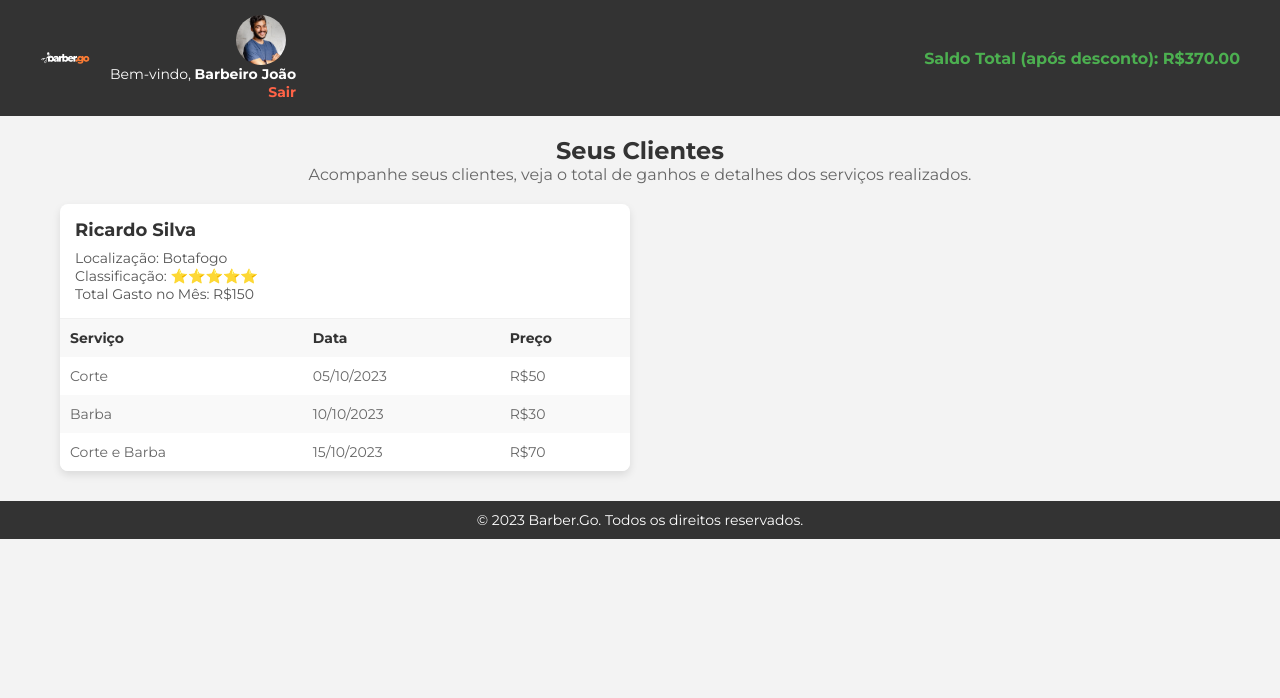
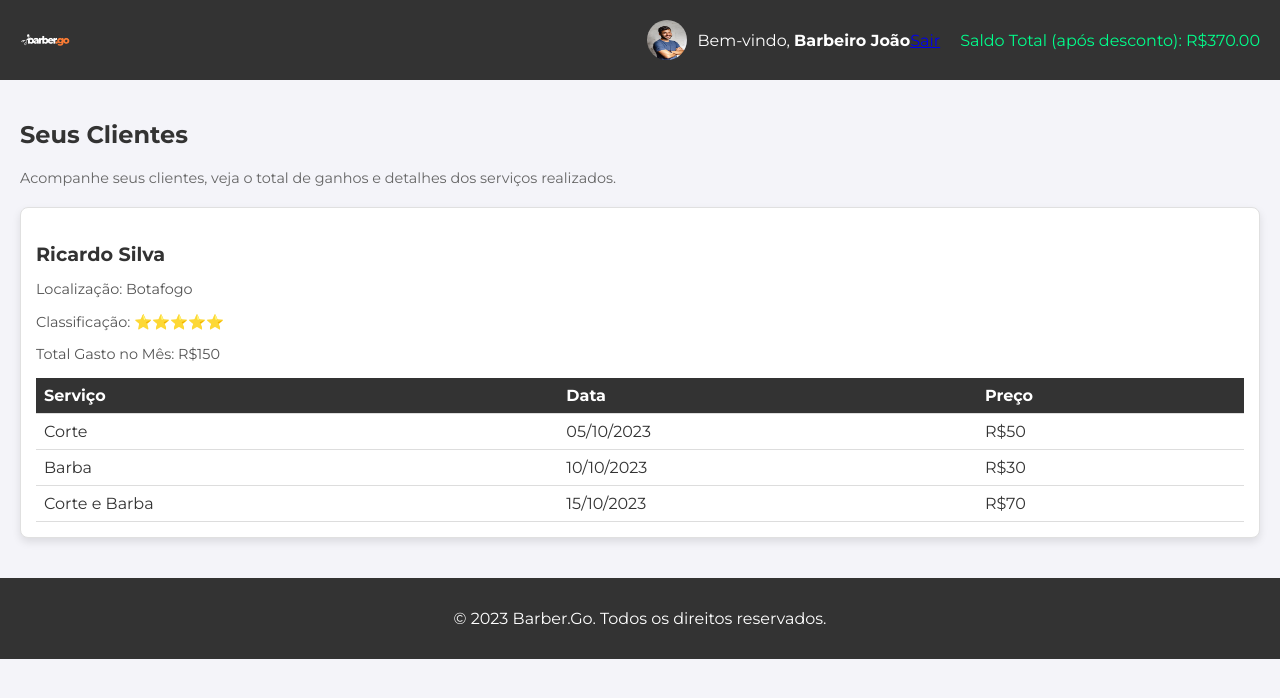
Before and after one commit to carolcruzds/baber.go, a plain HTML site: page barber/barbeiro.html in a window 1280 px wide. Drawn offline with Linux system fonts and the light colour scheme.

Commit message:
melhorias

```diff
--- a/barber/style/barbeiros.css
+++ b/barber/style/barbeiros.css
@@ -1,174 +1,131 @@
-/* Reset básico */
-* {
+       body, html {
             margin: 0;
             padding: 0;
-    box-sizing: border-box;
             font-family: 'Montserrat', sans-serif;
-}
-
-/* Estilos gerais */
-body {
-    background-color: #f3f3f3;
-    color: #333;
+            background-color: #f4f4f9;
         }
 
         /* Header */
         header {
             background-color: #333;
             color: #fff;
-    padding: 15px 20px;
-    display: flex;
-    align-items: center;
-    justify-content: space-between;
+            padding: 20px;
         }
 
         .header-content {
             display: flex;
+            justify-content: space-between;
             align-items: center;
-    width: 100%;
-    max-width: 1200px;
-    margin: 0 auto;
         }
 
-.logo {
+        .header-content img.logo {
             width: 50px;
-    margin-right: 20px;
+            height: auto;
+            margin-right: 10px;
         }
 
         .top-bar {
             display: flex;
             align-items: center;
-    justify-content: space-between;
-    flex-grow: 1;
         }
 
-.profile, .info {
+        .profile {
             display: flex;
-    flex-direction: column;
-    align-items: flex-end;
+            align-items: center;
+            margin-right: 20px;
+        }
+
+        .profile img.barber-photo {
+            width: 40px;
+            height: 40px;
+            border-radius: 50%;
+            margin-right: 10px;
         }
 
         .profile p {
-    font-size: 14px;
-}
-
-.profile a {
-    color: #ff6347;
-    text-decoration: none;
-    font-weight: bold;
-}
-
-.profile a:hover {
-    text-decoration: underline;
+            margin: 0;
+            color: #fff;
         }
 
         .info p {
-    font-size: 16px;
-    font-weight: bold;
-    color: #4caf50;
+            margin: 0;
+            font-size: 1rem;
+            color: #00ff8c;
         }
 
         /* Main container */
         .container {
-    max-width: 1200px;
-    margin: 20px auto;
-    padding: 0 20px;
-}
-
-/* Overview */
-.overview {
-    text-align: center;
-    margin-bottom: 20px;
+            padding: 20px;
         }
 
         .overview h2 {
-    font-size: 24px;
             color: #333;
         }
 
         .overview p {
-    font-size: 16px;
+            font-size: 0.9rem;
             color: #666;
+            margin-bottom: 20px;
         }
 
-/* Customer list and cards */
+        /* Lista de clientes */
         .customers-list {
             display: grid;
-    grid-template-columns: 1fr 1fr;
+            grid-template-columns: repeat(auto-fit, minmax(300px, 1fr));
             gap: 20px;
         }
 
         .customer-card {
             background-color: #fff;
+            border: 1px solid #e0e0e0;
             border-radius: 8px;
+            padding: 15px;
             box-shadow: 0 4px 8px rgba(0, 0, 0, 0.1);
-    overflow: hidden;
-    transition: transform 0.3s ease;
+            transition: transform 0.2s;
         }
 
         .customer-card:hover {
-    transform: translateY(-5px);
-}
-
-.customer-info {
-    padding: 15px;
-    border-bottom: 1px solid #f0f0f0;
+            transform: scale(1.02);
         }
 
         .customer-info h3 {
-    font-size: 18px;
+            font-size: 1.2rem;
+            margin-bottom: 5px;
             color: #333;
-    margin-bottom: 8px;
         }
 
         .customer-info p {
-    font-size: 14px;
+            font-size: 0.9rem;
             color: #555;
         }
 
-/* Table for services */
+        /* Tabela de serviços */
         .service-table {
             width: 100%;
             border-collapse: collapse;
+            margin-top: 10px;
         }
 
-.service-table th,
-.service-table td {
-    padding: 10px;
+        .service-table th, .service-table td {
+            padding: 8px;
             text-align: left;
-    font-size: 14px;
+            border-bottom: 1px solid #ddd;
         }
 
         .service-table th {
-    background-color: #f8f8f8;
-    font-weight: bold;
-    color: #333;
+            background-color: #333;
+            color: #fff;
         }
 
         .service-table td {
-    background-color: #fff;
-    color: #666;
-}
-
-.service-table tr:nth-child(even) td {
-    background-color: #f9f9f9;
+            color: #333;
         }
 
         /* Footer */
         footer {
-    text-align: center;
-    padding: 10px;
             background-color: #333;
             color: #fff;
-    font-size: 14px;
-    margin-top: 30px;
+            text-align: center;
+            padding: 15px 0;
+            margin-top: 20px;
         }
-
-/* Estilo para a foto do barbeiro no perfil */
-.barber-photo {
-    width: 50px;
-    height: 50px;
-    border-radius: 50%;
-    margin-right: 10px;
-    object-fit: cover;
-}
--- a/barber/style/cliente.css
+++ b/barber/style/cliente.css
@@ -314,3 +314,7 @@ button {
 button:hover {
     background-color: #005fa3;
 }
+
+#map {
+    height: 1000px;
+}
```
Also changed, not shown: barber/cliente.html (+80 -15 lines). Lines whose indentation alone changed are shown as unchanged.
